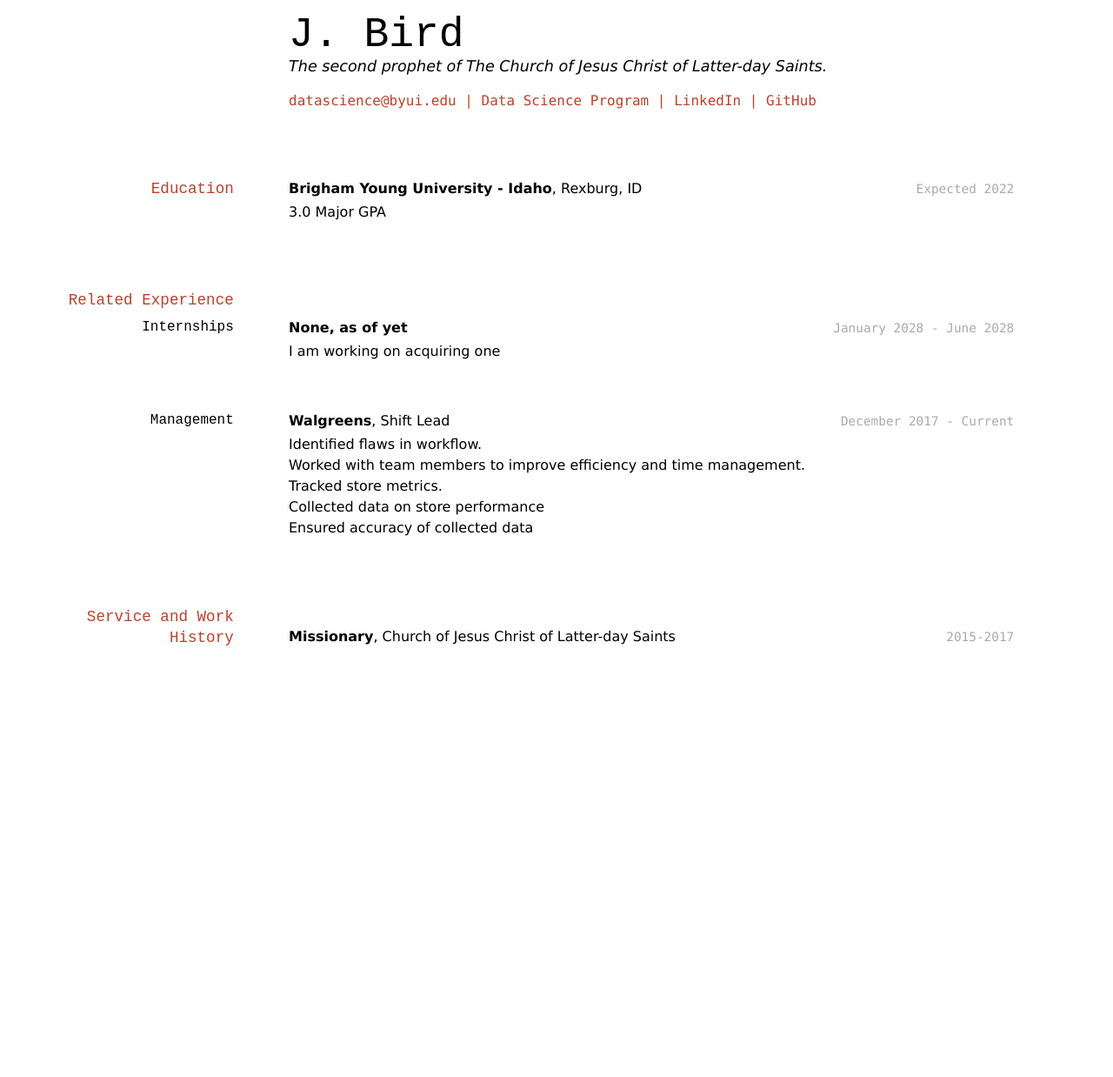
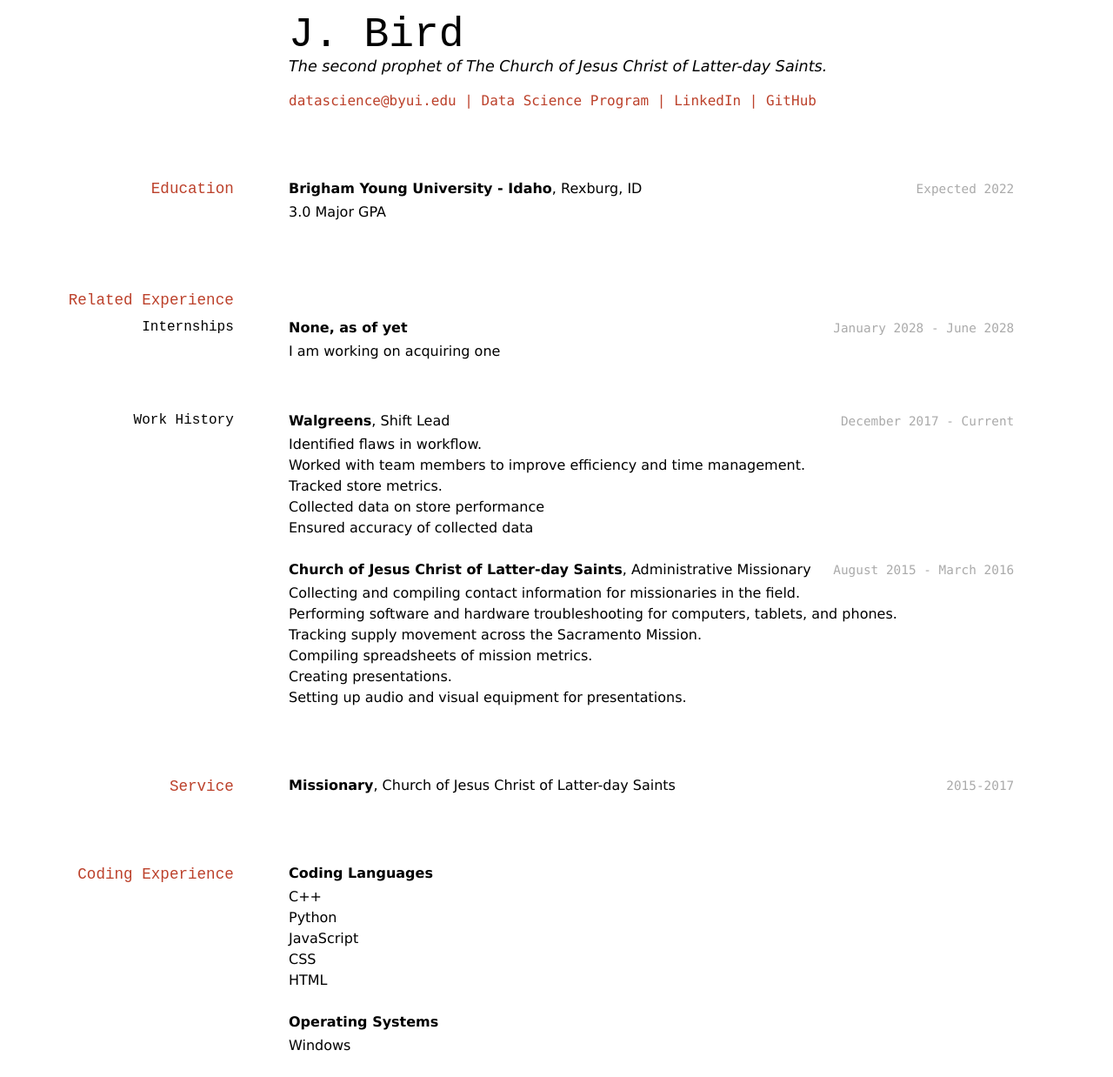
Before and after one commit to naBlueJay/BirdJ_resume, a Jekyll site: the page built from docs/index.md, in a window 1280 px wide. Shown: the whole page at 87% size. Built offline with Jekyll 4.4.1, drawn with Linux system fonts in a browser that asks for light colours; before the commit the page ends 900 px from its top, so only the background shows below that.

Commit message:
More updates to index

```diff
--- a/docs/index.md
+++ b/docs/index.md
@@ -32,7 +32,7 @@ __None, as of yet__
 - I am working on acquiring one
 
 
-### Management
+### Work History
 
 `December 2017 - Current`
 __Walgreens__, Shift Lead
@@ -44,12 +44,33 @@ __Walgreens__, Shift Lead
 - Ensured accuracy of collected data
 
 
-## Service and Work History
+`August 2015 - March 2016`
+__Church of Jesus Christ of Latter-day Saints__, Administrative Missionary
+- Collecting and compiling contact information for missionaries in the field.
+- Performing software and hardware troubleshooting for computers, tablets, and phones.
+- Tracking supply movement across the Sacramento Mission.
+- Compiling spreadsheets of mission metrics.
+- Creating presentations.
+- Setting up audio and visual equipment for presentations.
+
+
+## Service
 
 `2015-2017`
 __Missionary__, Church of Jesus Christ of Latter-day Saints
 
 
+## Coding Experience
+__Coding Languages__
+- C++
+- Python
+- JavaScript
+- CSS
+- HTML
+
+__Operating Systems__
+- Windows
+
 
 <!-- ### Footer
 
```
